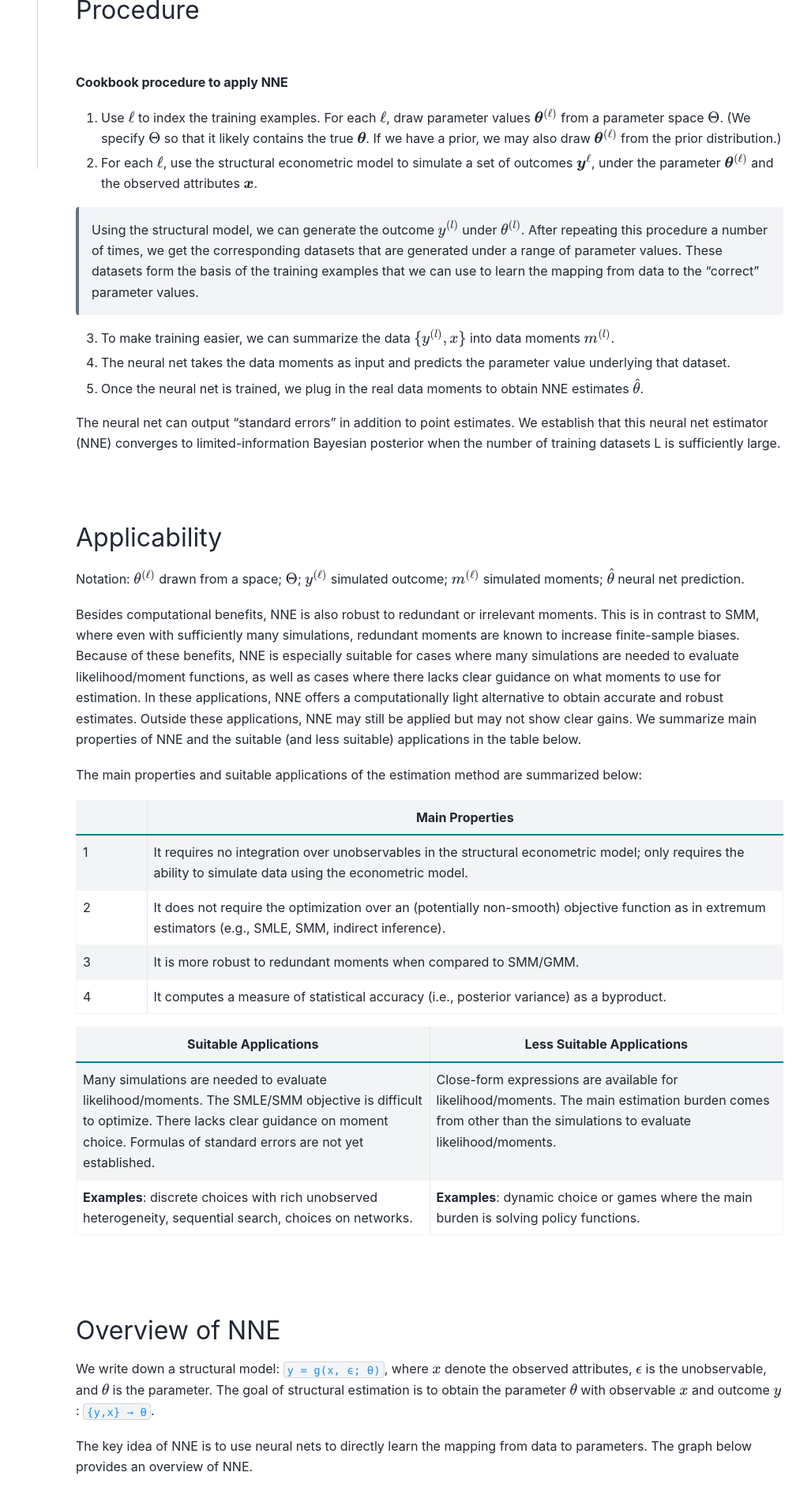
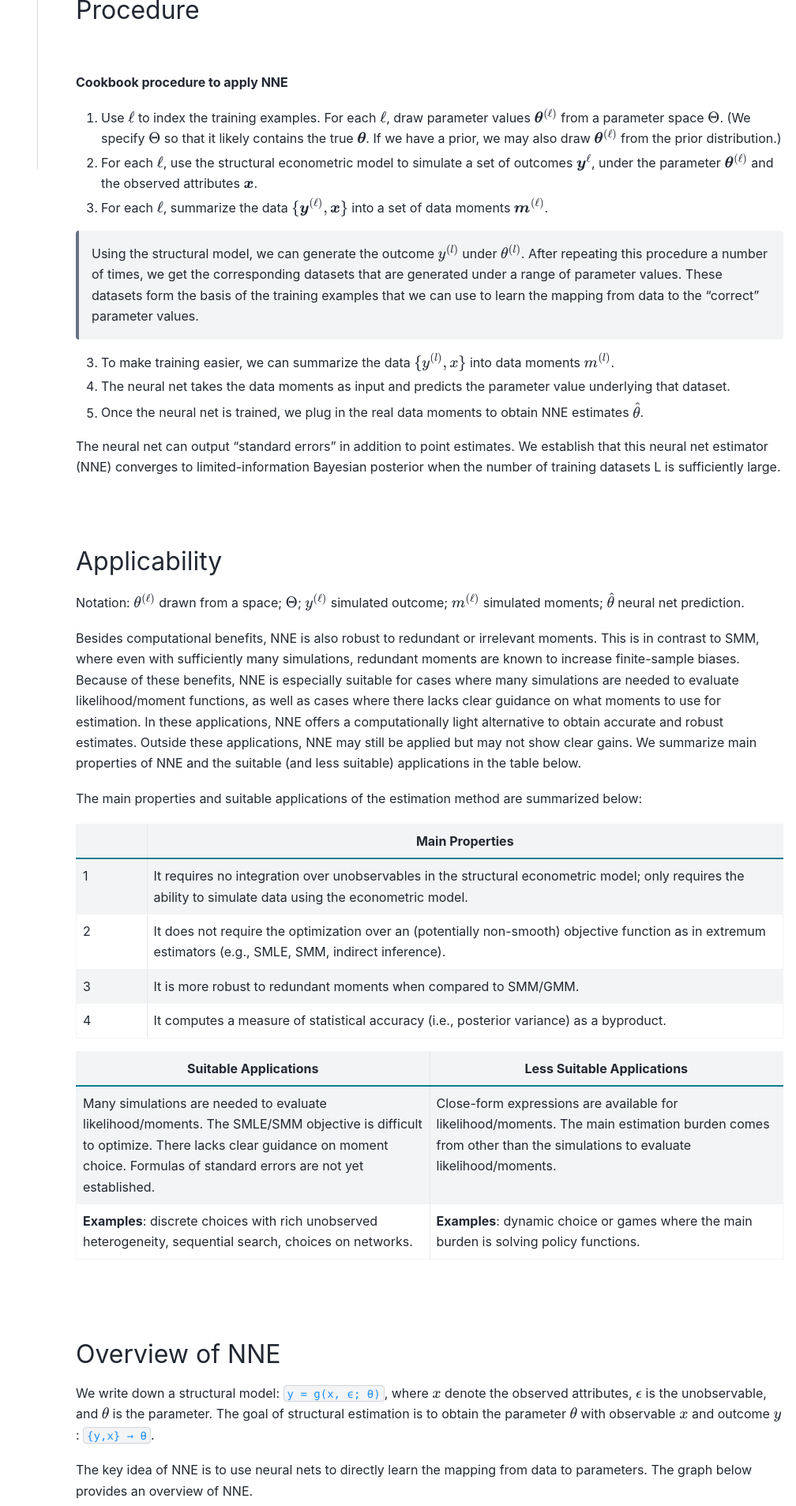
Before and after one commit to nnehome/nnehome.github.io, a Sphinx documentation site: the page built from docs/source/home/home.rst, in a window 1280 px wide. Shown: the part 1655-3562 px from the top of the page at 79% size, without its empty margins (272-1280 px from the left). Built offline with Sphinx 7.4.7 and the PyData theme 0.15.4, drawn with Linux system fonts in a browser that asks for light colours.

Commit message:
some change

```diff
--- a/docs/source/home/home.rst
+++ b/docs/source/home/home.rst
@@ -61,6 +61,8 @@ Procedure
 1. Use :math:`\ell` to index the training examples. For each :math:`\ell`, draw parameter values :math:`\boldsymbol{\theta}^{(\ell)}` from a parameter space :math:`\Theta`. (We specify :math:`\Theta` so that it likely contains the true :math:`\boldsymbol{\theta}`. If we have a prior, we may also draw :math:`\boldsymbol{\theta}^{(\ell)}` from the prior distribution.)
 
 2. For each :math:`\ell`, use the structural econometric model to simulate a set of outcomes :math:`\boldsymbol{y}^{\ell}`, under the parameter :math:`\boldsymbol{\theta}^{(\ell)}` and the observed attributes :math:`\boldsymbol{x}`.
+
+3. For each :math:`\ell`, summarize the data :math:`\{\boldsymbol{y}^{(\ell)}, \boldsymbol{x}\}` into a set of data moments :math:`\boldsymbol{m}^{(\ell)}`.
 
  Using the structural model, we can generate the outcome :math:`y^{(l)}` under :math:`\theta^{(l)}`. After repeating this procedure a number of times, we get the corresponding datasets that are generated under a range of parameter values. These datasets form the basis of the training examples that we can use to learn the mapping from data to the "correct" parameter values.
 
```
